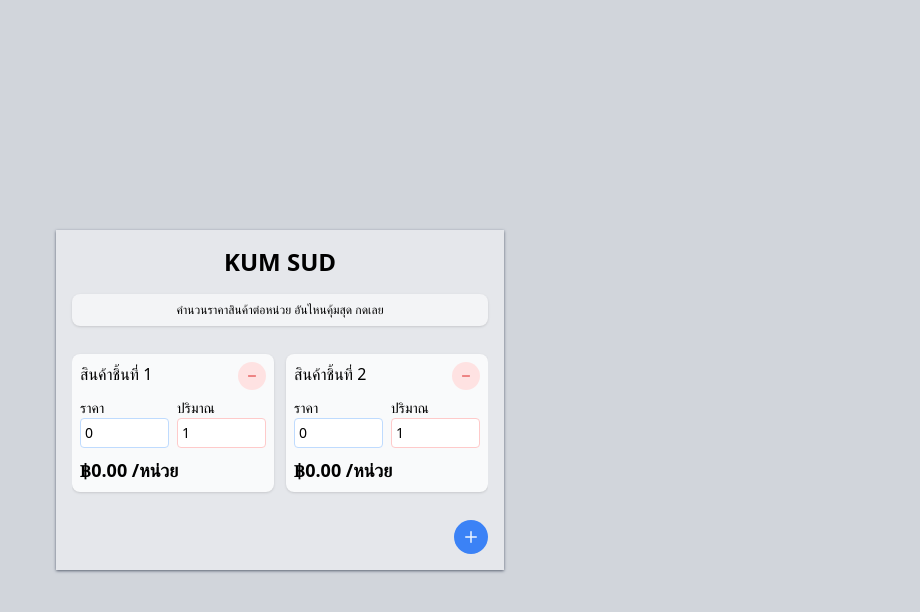
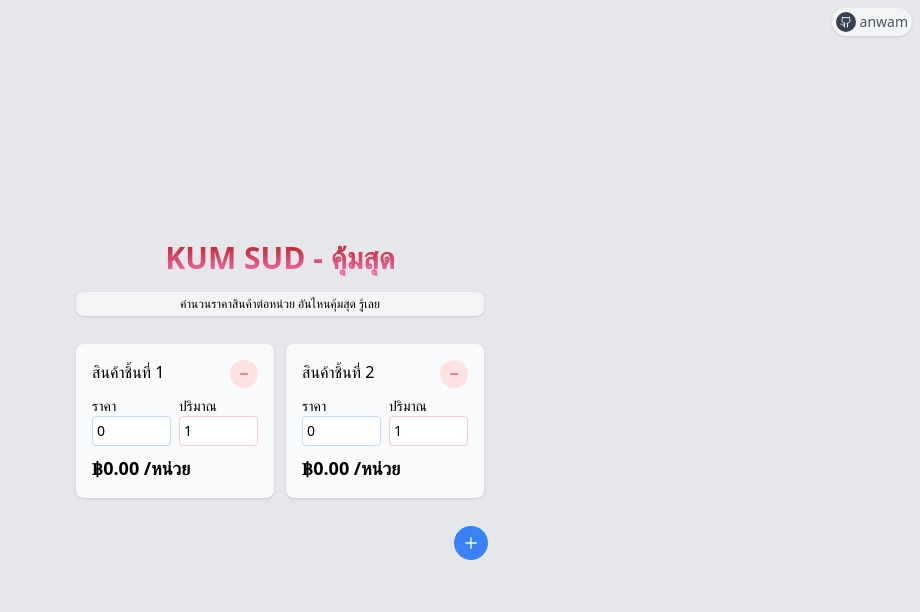
Before and after one commit to anwam/kumsud, a Svelte app: page / in a window 1280 px wide. Shown: the top 612 px of the page, without its empty margins (360-1280 px from the left). Built offline with nearby package versions, Linux system fonts and the light colour scheme.

Commit message:
chore: style

```diff
--- a/index.html
+++ b/index.html
@@ -10,7 +10,7 @@
     <meta name="theme-color" content="#ffffff">
   </head>
   <body>
-    <div class="flex w-full bg-gray-300 min-h-[100dvh] place-items-center" id="app"></div>
+    <div class="flex w-full bg-gray-200 min-h-[100dvh] place-items-center" id="app"></div>
     <script type="module" src="/src/main.js"></script>
   </body>
 </html>
--- a/src/App.svelte
+++ b/src/App.svelte
@@ -1,6 +1,6 @@
 <script>
   import Comparator from "./lib/Comparator.svelte";
-  import { Plus, Minus } from "lucide-svelte";
+  import { Plus, Minus, Github } from "lucide-svelte";
 
   let comparators = [
     { id: 1, ppu: 0 },
@@ -32,19 +32,36 @@
 </script>
 
 <main
-  class="container flex flex-col max-w-md max-h-[100dvh] gap-4 p-4 mx-auto bg-gray-200 shadow shadow-gray-500"
+  class="container relative flex flex-col max-w-md max-h-[100dvh] gap-4 p-4 mx-auto"
 >
-  <h1 class="text-lg font-bold text-center md:text-xl lg:text-2xl">KUM SUD</h1>
-  <p class="px-4 py-2 text-xs text-center bg-gray-100 rounded-lg shadow">
-    คำนวนราคาสินค้าต่อหน่วย อันไหนคุ้มสุด กดเลย
+  <h1
+    class="font-extrabold text-center text-transparent text- title md:text-xl lg:text-3xl bg-gradient-to-b from-red-700 to-pink-400 bg-clip-text"
+  >
+    KUM SUD - คุ้มสุด
+  </h1>
+  <p class="py-1 mx-1 text-xs text-center bg-gray-100 rounded-lg shadow">
+    คำนวนราคาสินค้าต่อหน่วย อันไหนคุ้มสุด รู้เลย
   </p>
   <div
-    class="grid grid-flow-row grid-cols-12 gap-3 py-3 overflow-y-auto scroll-smooth snap-y touch-auto"
+    class="fixed flex flex-row p-1 text-sm text-center text-gray-50 top-1 right-1"
+  >
+    <a
+      href="https://github.com/anwam"
+      class="box-border flex flex-row gap-1 p-1 text-center text-gray-600 bg-gray-100 rounded-full shadow place-self-center place-items-center w-fit"
+    >
+      <span class="block p-1 bg-gray-700 rounded-full w-fit h-fit text-gray-50">
+        <Github size={12} />
+      </span>
+      anwam
+    </a>
+  </div>
+  <div
+    class="grid grid-flow-row grid-cols-12 gap-3 px-1 py-3 overflow-auto scroll-smooth snap-y touch-auto"
   >
     {#each comparators as c, index}
       <div
-        class={`snap-start scroll-my-2 transition-all duration-300 col-span-12 md:col-span-6 bg-gray-50 shadow p-2 gap-2 flex flex-col rounded-lg ${
-          isMinPPU(c.id) ? "ring-2 ring-blue-200" : ""
+        class={`snap-start scroll-my-2 transition-all duration-300 col-span-12 md:col-span-6 bg-gray-50 shadow p-2 md:p-4 gap-2 flex flex-col rounded-lg ${
+          isMinPPU(c.id) ? "ring-2 ring-green-200  to-green-50" : ""
         }`}
       >
         <div class="flex flex-row justify-between">
@@ -72,6 +89,3 @@
     <Plus size={18} />
   </button>
 </main>
-
-<style>
-</style>
--- a/src/lib/Comparator.svelte
+++ b/src/lib/Comparator.svelte
@@ -8,7 +8,7 @@
   $: product = { ...product, ppu };
 </script>
 
-<form class="text-sm grid grid-flow-row grid-cols-2 gap-2">
+<form class="grid grid-flow-row grid-cols-2 gap-2 text-sm">
   <div class="col-span-1">
     <label for={`price-${id}`}>ราคา</label>
     <input
@@ -33,7 +33,7 @@
       bind:value={vol}
     />
   </div>
-  <p class="text-lg font-bold col-span-2" id={`ppu-${id}`}>
+  <p class="col-span-2 text-lg font-bold" id={`ppu-${id}`}>
     {new Intl.NumberFormat("th-TH", {
       style: "currency",
       currency: "THB",
--- a/vite.config.js
+++ b/vite.config.js
@@ -15,7 +15,7 @@ export default defineConfig({
       ],
       manifest: {
         name: "Kum Sud - คุ้มสุด",
-        short_name: "Kumsud",
+        short_name: "คุ้มสุด",
         description: "หาราคาต่อหน่วยที่ถูกที่สุด",
         theme_color: "#ffffff",
         icons: [
```
